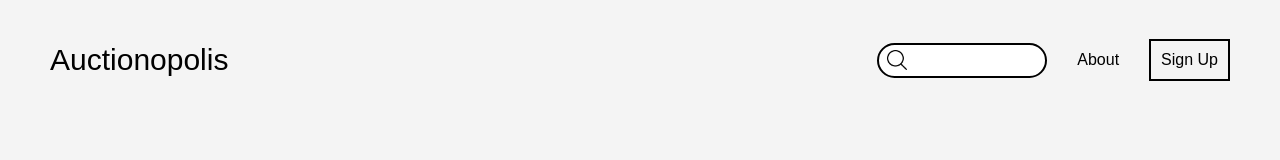
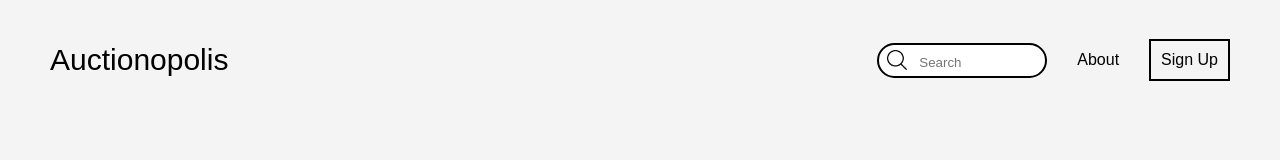
Before and after one commit to Kid-Bayou/Auctionopolis, a React (Vite) app in the folder UI/: page / in a window 1280 px wide. Shown: the top 160 px of the page. Built offline with nearby package versions, Linux system fonts and the light colour scheme.

Commit message:
header more

```diff
--- a/UI/src/components/Header.jsx
+++ b/UI/src/components/Header.jsx
@@ -10,7 +10,7 @@ function Header() {
         </Link>
         <nav className="header-nav">
           <div className="search-bar">
-            <input className="search-input"/>
+            <input className="search-input" placeholder="Search"/>
             <img src={search} className="search-img"/>
           </div>
 
--- a/UI/src/styles/components.css
+++ b/UI/src/styles/components.css
@@ -60,6 +60,7 @@
  border-radius: 20px;
  padding-left: 40px;
  padding-right: 20px;
+ padding-top: 5px;
 }
 
 .search-img {
```
